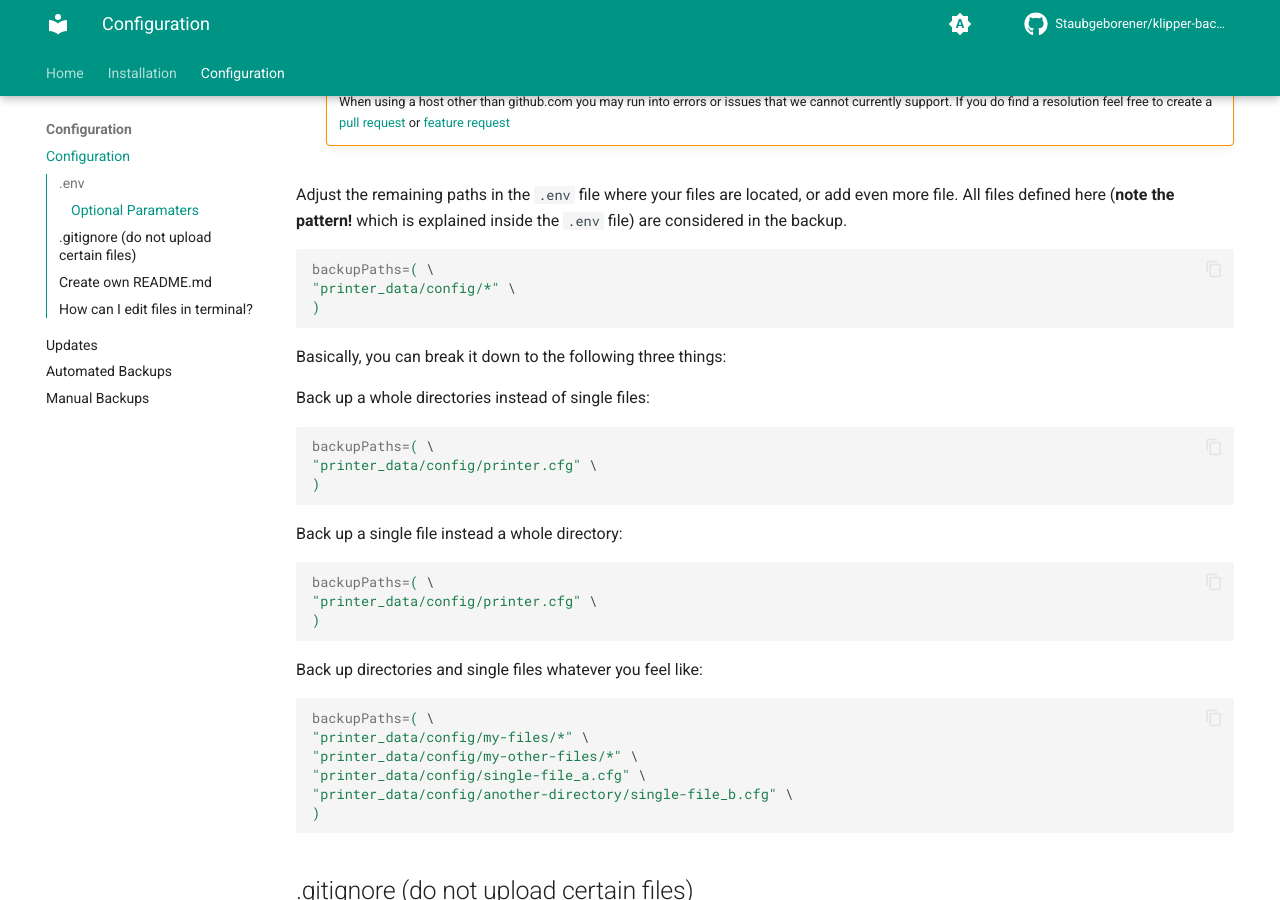
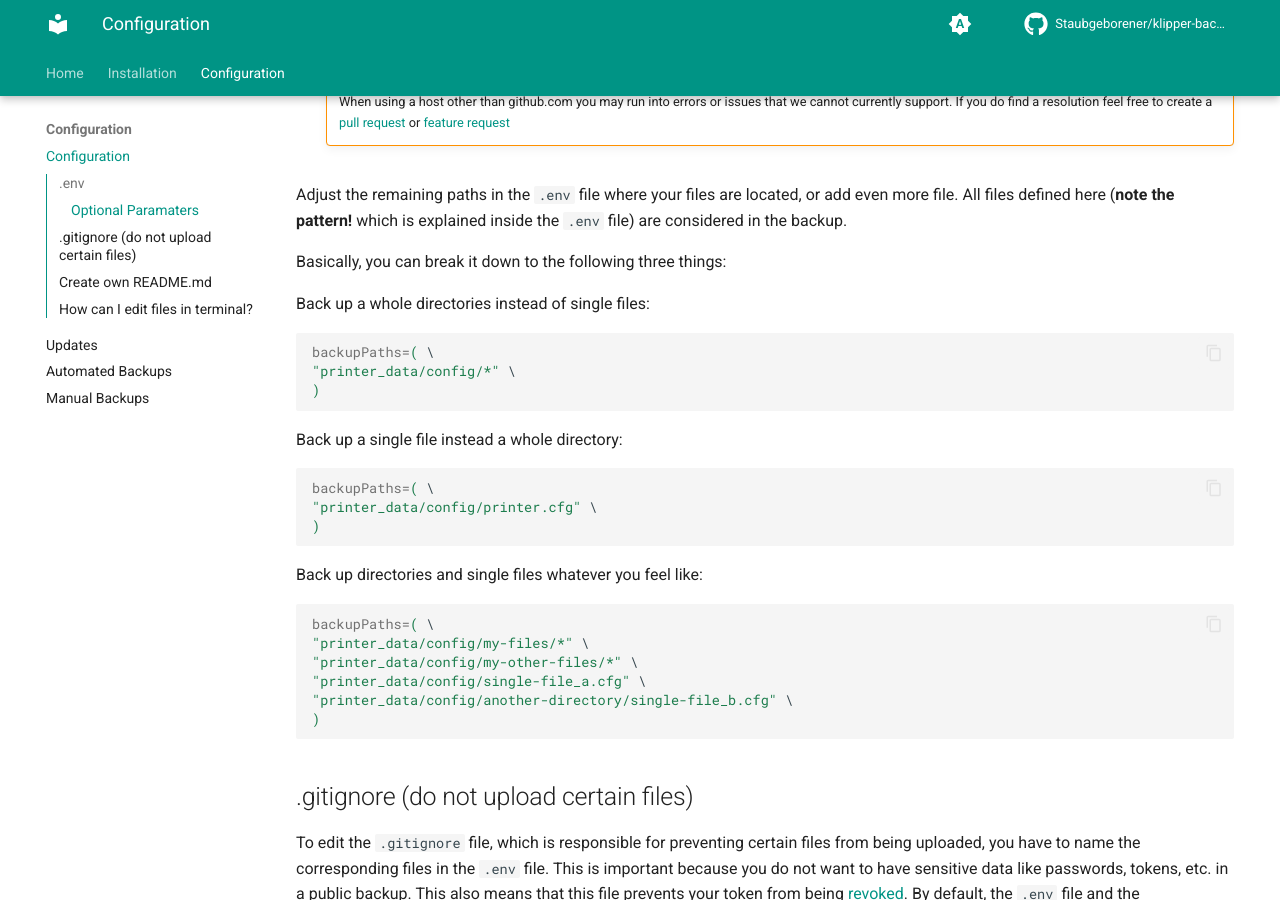
Before and after one commit to Staubgeborener/Klipper-Backup, an MkDocs documentation site: the page built from docs/configuration.md, in a window 1280 px wide and 900 px high, scrolled down 959 px. Built offline with MkDocs 1.6.1 and Material for MkDocs 9.7.7, drawn with Linux system fonts in a browser that asks for light colours; comment, search, counter and statistics services are not loaded.

Commit message:
corrected wrong example a second time

````diff
--- a/docs/configuration.md
+++ b/docs/configuration.md
@@ -19,18 +19,13 @@ Now you need your [GitHub token](installation.md#create-github-token).
         When using a host other than github.com you may run into errors or issues that we cannot currently support. If you do find a resolution feel free to create a [pull request](https://github.com/Staubgeborener/klipper-backup/pulls){:target="_blank"} or [feature request](https://github.com/Staubgeborener/klipper-backup/issues/new?assignees=&labels=feature+request&projects=&template=feature_request.yml){:target="_blank"}
 
 Adjust the remaining paths in the `.env` file where your files are located, or add even more file. All files defined here (**note the pattern!** which is explained inside the `.env` file) are considered in the backup.
-```ini
-backupPaths=( \
-"printer_data/config/*" \
-)
-```
 
 Basically, you can break it down to the following three things:
 
 Back up a whole directories instead of single files:
 ```ini
 backupPaths=( \
-"printer_data/config/printer.cfg" \
+"printer_data/config/*" \
 )
 ```
 
````
